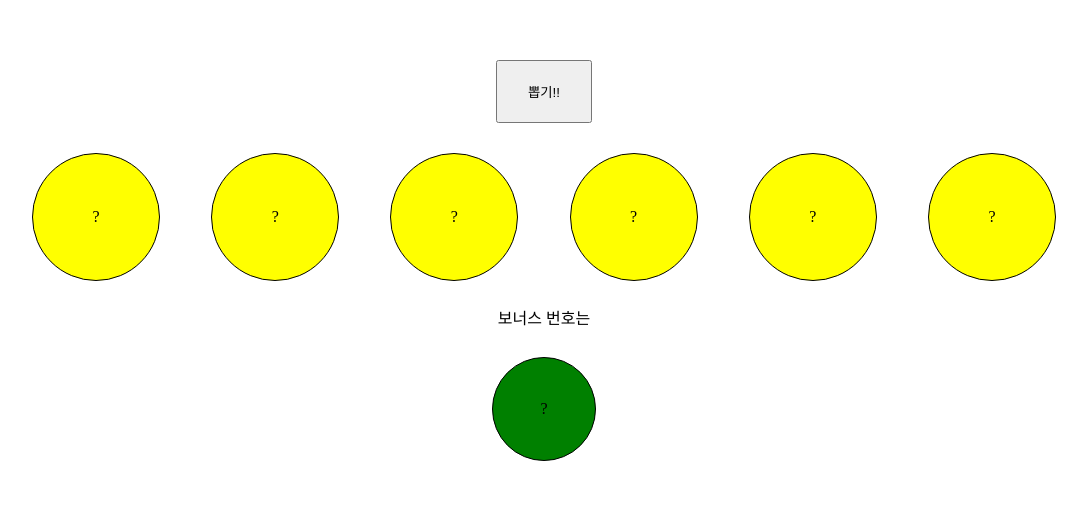
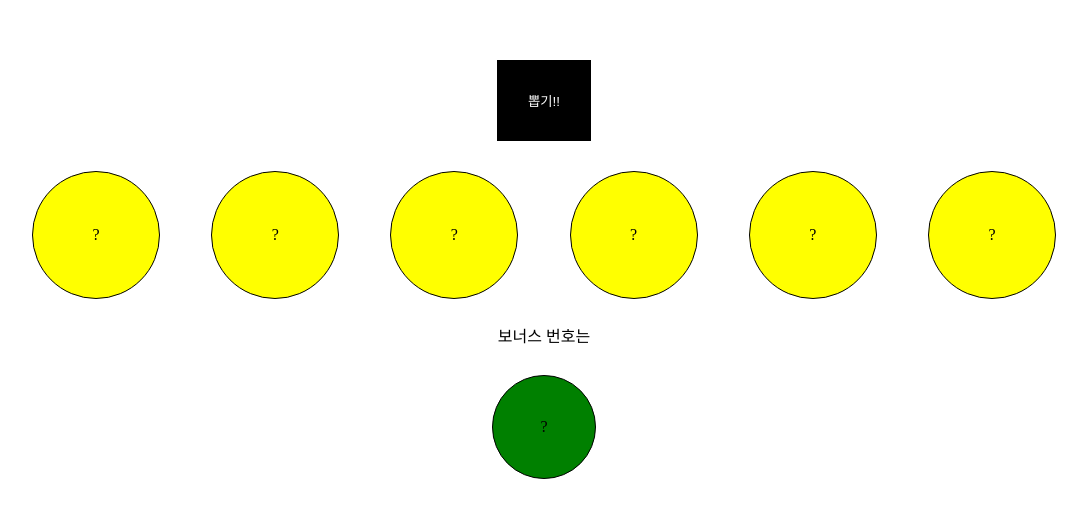
Before and after one commit to pcy09/lotto, a plain HTML site: page index.html in a window 1280 px wide. Shown: the part 140-658 px from the top of the page, without its empty margins (96-1183 px from the left). Drawn offline with nearby package versions, Linux system fonts and the light colour scheme.

Commit message:
Add files via upload

```diff
--- a/css/common.css
+++ b/css/common.css
@@ -13,7 +13,10 @@ a {
 	align-items: center;
 }
 .pick {
-	padding: 20px 30px;
+	padding: 30px 30px;
+	border: 1px solid black;
+	color: #fff;
+	background-color: black;
 }
 .lottoGroup {
 	display: flex;
```
